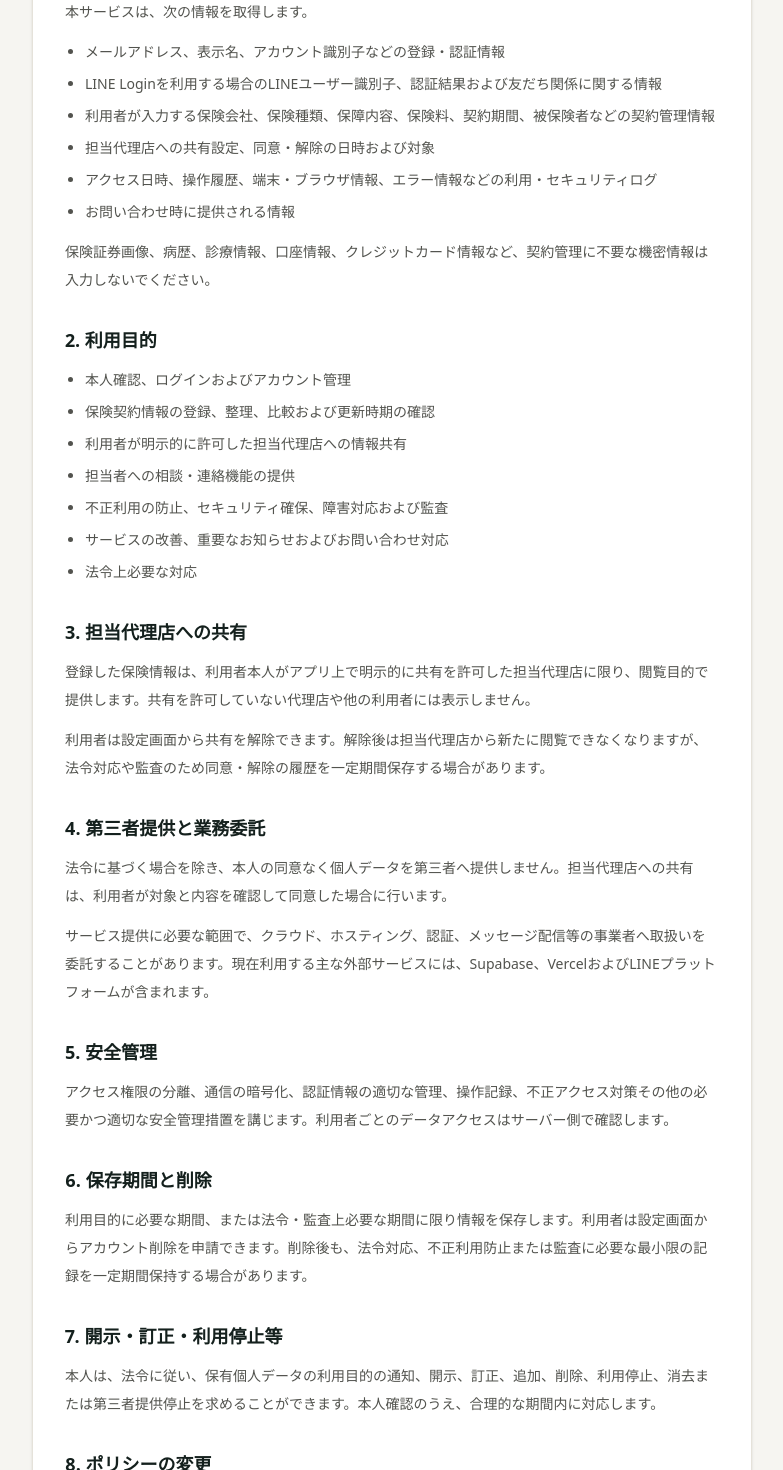
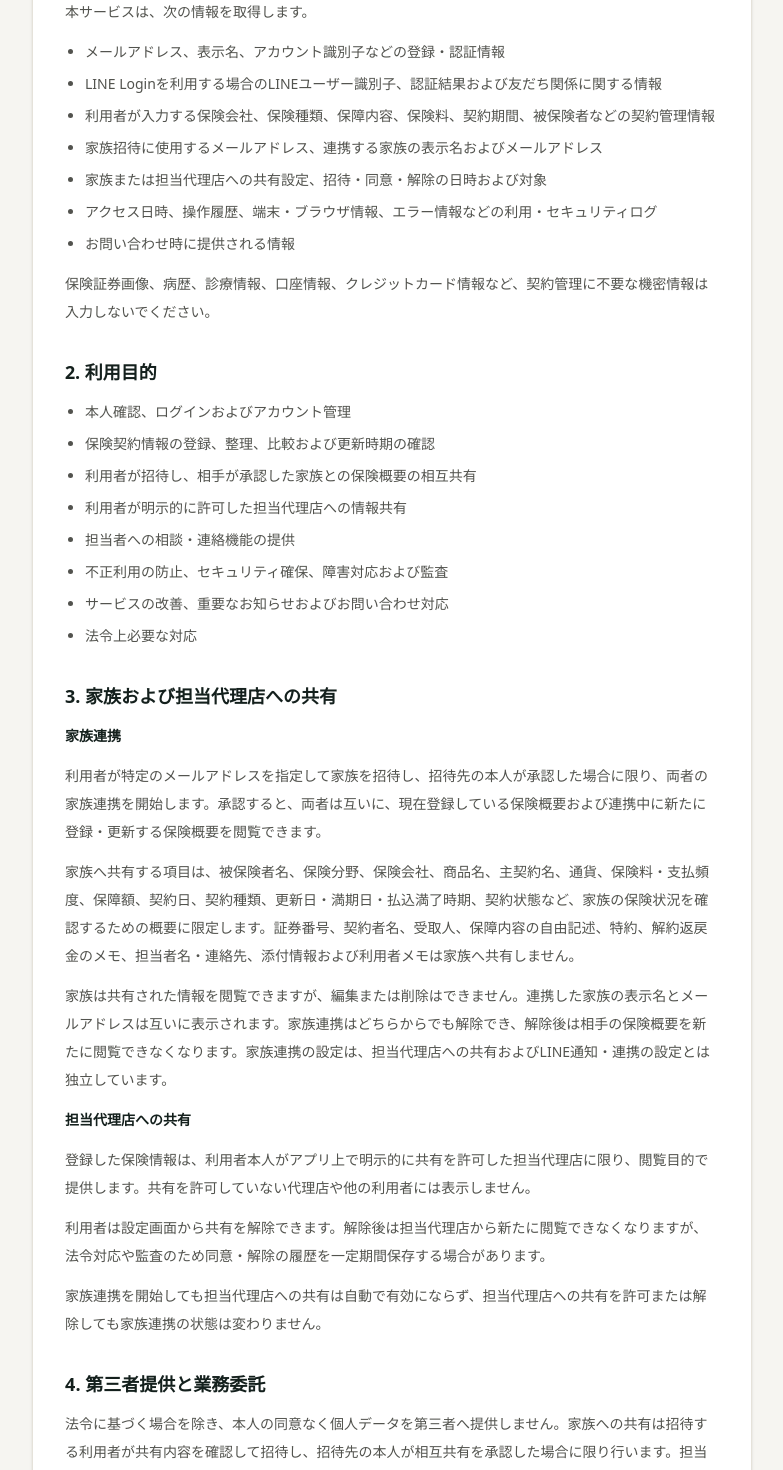
Before and after one commit to Hiroyuki-Iwasaki-CDP/hokenn, a React (Vite) app: page /privacy in a window 1280 px wide. Shown: the part 340-1810 px from the top of the page, without its empty margins (248-1031 px from the left). Built offline with nearby package versions, Linux system fonts and the light colour scheme; no server answers.

Commit message:
docs: cover family sharing in legal terms

```diff
--- a/api/_lib/legal.ts
+++ b/api/_lib/legal.ts
@@ -1 +1 @@
-export const CURRENT_LEGAL_VERSION = '2026-08-23'
+export const CURRENT_LEGAL_VERSION = '2026-08-29'
--- a/src/config/service.ts
+++ b/src/config/service.ts
@@ -1,5 +1,5 @@
 export const SERVICE_NAME = 'わが家の保険'
-export const LEGAL_VERSION = '2026-08-23'
+export const LEGAL_VERSION = '2026-08-29'
 
 export const OPERATOR_NAME =
   import.meta.env.VITE_OPERATOR_NAME?.trim() || `${SERVICE_NAME} 運営事務局`
--- a/src/pages/PrivacyPolicy.tsx
+++ b/src/pages/PrivacyPolicy.tsx
@@ -20,7 +20,8 @@ export default function PrivacyPolicy() {
           <li>メールアドレス、表示名、アカウント識別子などの登録・認証情報</li>
           <li>LINE Loginを利用する場合のLINEユーザー識別子、認証結果および友だち関係に関する情報</li>
           <li>利用者が入力する保険会社、保険種類、保障内容、保険料、契約期間、被保険者などの契約管理情報</li>
-          <li>担当代理店への共有設定、同意・解除の日時および対象</li>
+          <li>家族招待に使用するメールアドレス、連携する家族の表示名およびメールアドレス</li>
+          <li>家族または担当代理店への共有設定、招待・同意・解除の日時および対象</li>
           <li>アクセス日時、操作履歴、端末・ブラウザ情報、エラー情報などの利用・セキュリティログ</li>
           <li>お問い合わせ時に提供される情報</li>
         </ul>
@@ -33,6 +34,7 @@ export default function PrivacyPolicy() {
         <ul className="list-disc space-y-1 pl-5">
           <li>本人確認、ログインおよびアカウント管理</li>
           <li>保険契約情報の登録、整理、比較および更新時期の確認</li>
+          <li>利用者が招待し、相手が承認した家族との保険概要の相互共有</li>
           <li>利用者が明示的に許可した担当代理店への情報共有</li>
           <li>担当者への相談・連絡機能の提供</li>
           <li>不正利用の防止、セキュリティ確保、障害対応および監査</li>
@@ -41,18 +43,33 @@ export default function PrivacyPolicy() {
         </ul>
       </LegalSection>
 
-      <LegalSection title="3. 担当代理店への共有">
+      <LegalSection title="3. 家族および担当代理店への共有">
+        <h3 className="font-semibold text-ink">家族連携</h3>
+        <p>
+          利用者が特定のメールアドレスを指定して家族を招待し、招待先の本人が承認した場合に限り、両者の家族連携を開始します。承認すると、両者は互いに、現在登録している保険概要および連携中に新たに登録・更新する保険概要を閲覧できます。
+        </p>
+        <p>
+          家族へ共有する項目は、被保険者名、保険分野、保険会社、商品名、主契約名、通貨、保険料・支払頻度、保障額、契約日、契約種類、更新日・満期日・払込満了時期、契約状態など、家族の保険状況を確認するための概要に限定します。証券番号、契約者名、受取人、保障内容の自由記述、特約、解約返戻金のメモ、担当者名・連絡先、添付情報および利用者メモは家族へ共有しません。
+        </p>
+        <p>
+          家族は共有された情報を閲覧できますが、編集または削除はできません。連携した家族の表示名とメールアドレスは互いに表示されます。家族連携はどちらからでも解除でき、解除後は相手の保険概要を新たに閲覧できなくなります。家族連携の設定は、担当代理店への共有およびLINE通知・連携の設定とは独立しています。
+        </p>
+
+        <h3 className="font-semibold text-ink">担当代理店への共有</h3>
         <p>
           登録した保険情報は、利用者本人がアプリ上で明示的に共有を許可した担当代理店に限り、閲覧目的で提供します。共有を許可していない代理店や他の利用者には表示しません。
         </p>
         <p>
           利用者は設定画面から共有を解除できます。解除後は担当代理店から新たに閲覧できなくなりますが、法令対応や監査のため同意・解除の履歴を一定期間保存する場合があります。
         </p>
+        <p>
+          家族連携を開始しても担当代理店への共有は自動で有効にならず、担当代理店への共有を許可または解除しても家族連携の状態は変わりません。
+        </p>
       </LegalSection>
 
       <LegalSection title="4. 第三者提供と業務委託">
         <p>
-          法令に基づく場合を除き、本人の同意なく個人データを第三者へ提供しません。担当代理店への共有は、利用者が対象と内容を確認して同意した場合に行います。
+          法令に基づく場合を除き、本人の同意なく個人データを第三者へ提供しません。家族への共有は招待する利用者が共有内容を確認して招待し、招待先の本人が相互共有を承認した場合に限り行います。担当代理店への共有は、利用者が対象と内容を確認して同意した場合に行います。
         </p>
         <p>
           サービス提供に必要な範囲で、クラウド、ホスティング、認証、メッセージ配信等の事業者へ取扱いを委託することがあります。現在利用する主な外部サービスには、Supabase、VercelおよびLINEプラットフォームが含まれます。
@@ -67,7 +84,7 @@ export default function PrivacyPolicy() {
 
       <LegalSection title="6. 保存期間と削除">
         <p>
-          利用目的に必要な期間、または法令・監査上必要な期間に限り情報を保存します。利用者は設定画面からアカウント削除を申請できます。削除後も、法令対応、不正利用防止または監査に必要な最小限の記録を一定期間保持する場合があります。
+          利用目的に必要な期間、または法令・監査上必要な期間に限り情報を保存します。期限切れまたは取り消された家族招待、家族連携の承認・解除履歴についても、不正利用防止、問い合わせ対応または監査に必要な範囲で保存する場合があります。利用者は設定画面からアカウント削除を申請できます。削除後も、法令対応、不正利用防止または監査に必要な最小限の記録を一定期間保持する場合があります。
         </p>
       </LegalSection>
 
--- a/src/pages/TermsOfService.tsx
+++ b/src/pages/TermsOfService.tsx
@@ -16,13 +16,13 @@ export default function TermsOfService() {
 
       <LegalSection title="1. 適用と同意">
         <p>
-          本規約は、本サービスを利用するすべての方に適用されます。利用者は、初回設定時に本規約およびプライバシーポリシーを確認し、同意したうえで利用します。
+          本規約は、本サービスを利用するすべての方に適用されます。利用者は、初回設定時および利用条件の重要な改定時に、本規約およびプライバシーポリシーを確認し、同意したうえで利用します。
         </p>
       </LegalSection>
 
       <LegalSection title="2. サービス内容">
         <p>
-          本サービスは、利用者が保険契約に関する情報を整理・確認し、利用者が選択した担当代理店へ相談するための情報管理機能を提供します。
+          本サービスは、利用者が保険契約に関する情報を整理・確認し、利用者が招待して相互共有に同意した家族と保険概要を確認し、または利用者が選択した担当代理店へ相談するための情報管理機能を提供します。
         </p>
         <p>
           本サービス自体は、保険募集、契約締結、保険金支払いの判断、法律・税務・医療上の助言を行うものではありません。正式な契約内容は、保険証券、約款または保険会社・担当代理店へ確認してください。
@@ -32,6 +32,7 @@ export default function TermsOfService() {
       <LegalSection title="3. アカウント管理">
         <ul className="list-disc space-y-1 pl-5">
           <li>利用者は、本人が管理するメールアドレスまたはLINEアカウントを使用します。</li>
+          <li>家族招待は、利用者が家族本人のものと確認したメールアドレスに限って送信します。</li>
           <li>認証コード、パスワードその他の認証情報を第三者へ開示してはなりません。</li>
           <li>不正利用または認証情報の漏えいが疑われる場合は、速やかに運営者へ連絡してください。</li>
         </ul>
@@ -41,14 +42,32 @@ export default function TermsOfService() {
         <p>
           利用者は、正確かつ最新の情報を登録し、必要に応じて更新するものとします。保険証券画像、病歴、口座情報、クレジットカード情報など、本サービスが入力を求めていない機密情報を登録してはなりません。
         </p>
+        <p>
+          被保険者など利用者以外の者に関する情報を登録または共有する場合、利用者は、その情報を取り扱うために必要な本人の理解・同意その他の適切な権限を確認するものとします。
+        </p>
       </LegalSection>
 
-      <LegalSection title="5. 担当代理店への共有">
+      <LegalSection title="5. 家族および担当代理店への共有">
+        <h3 className="font-semibold text-ink">家族連携</h3>
+        <p>
+          利用者が家族を招待し、招待先の本人が承認すると、両者は互いに、現在および連携中に新たに登録・更新する保険概要を読み取り専用で確認できます。共有範囲はプライバシーポリシーおよび家族招待の確認画面に表示する項目に限られ、証券番号、受取人、メモ、連絡先、添付情報等は共有されません。
+        </p>
+        <p>
+          家族連携はどちらからでも解除できます。家族は共有された情報を編集・削除できず、家族連携は保険契約上の代理権、契約変更権、保険金請求権その他の権限を与えるものではありません。
+        </p>
+        <p>
+          利用者は、家族連携で閲覧した情報を家族の保険管理以外の目的に利用せず、本人の同意なく他の者へ開示しないものとします。誤ったメールアドレスへ招待した場合は、速やかに招待を取り消してください。
+        </p>
+
+        <h3 className="font-semibold text-ink">担当代理店への共有</h3>
         <p>
           担当代理店は、利用者本人が明示的に共有を許可した場合に限り、許可された保険情報を閲覧できます。共有は利用者の判断で解除できます。
         </p>
         <p>
           共有許可は保険契約の申込み、更新、変更その他の取引への同意を意味しません。具体的な手続は、利用者と担当代理店または保険会社との間で別途行います。
+        </p>
+        <p>
+          家族連携と担当代理店への共有は独立しており、一方を許可または解除しても、他方の設定は自動で変更されません。
         </p>
       </LegalSection>
 
@@ -56,6 +75,7 @@ export default function TermsOfService() {
         <ul className="list-disc space-y-1 pl-5">
           <li>第三者へのなりすまし、虚偽情報の登録または不正アクセス</li>
           <li>他の利用者、担当代理店または運営者の権利・利益を侵害する行為</li>
+          <li>家族連携で閲覧した情報を本人の同意なく第三者へ開示し、または家族の保険管理以外の目的に利用する行為</li>
           <li>サービスやシステムへ過度な負荷をかける行為</li>
           <li>法令、公序良俗または本規約に違反する行為</li>
           <li>本サービスを本来の目的以外に利用する行為</li>
```
Also changed, not shown: src/pages/Onboarding.tsx (+8 -4 lines).
